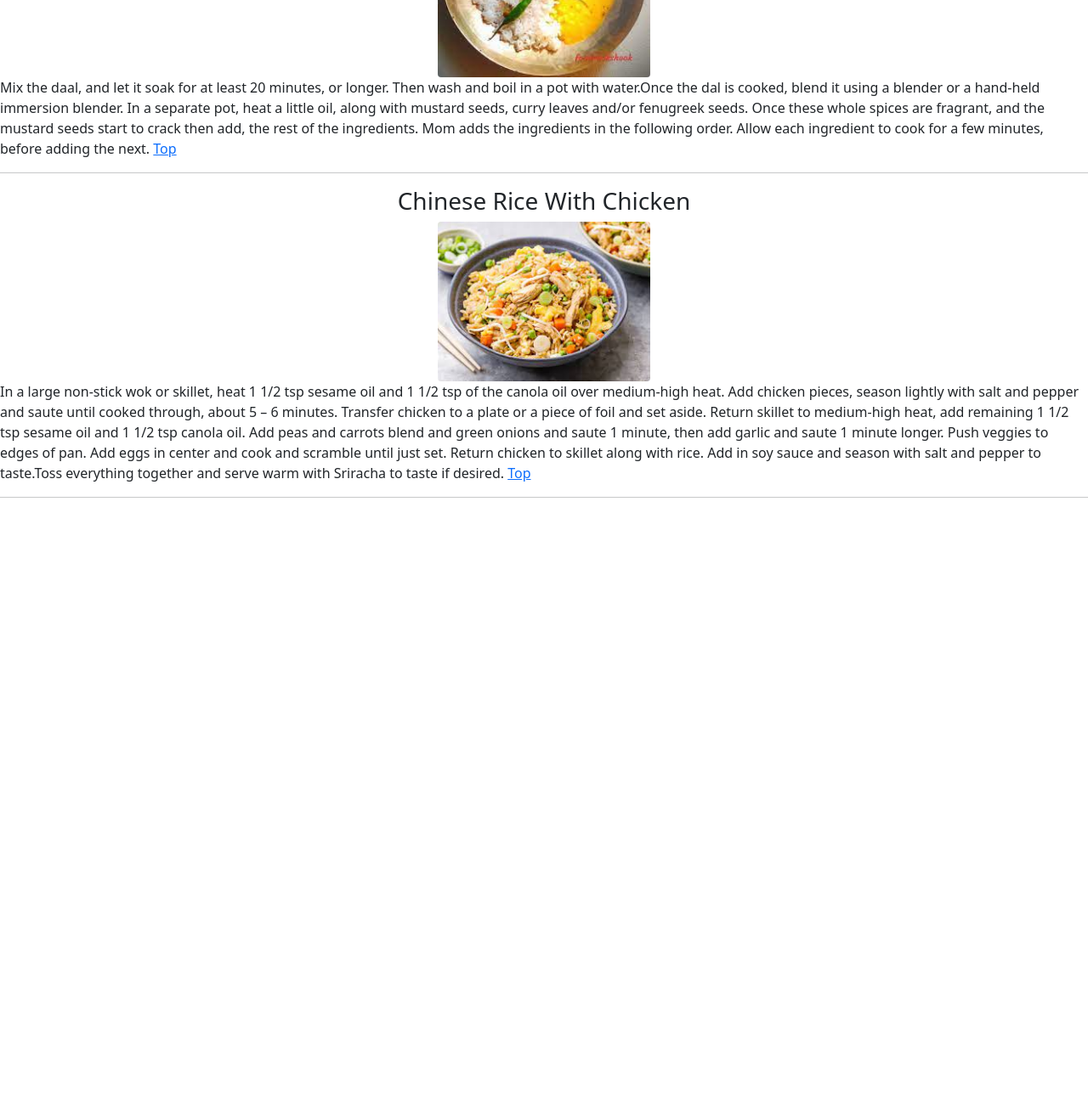
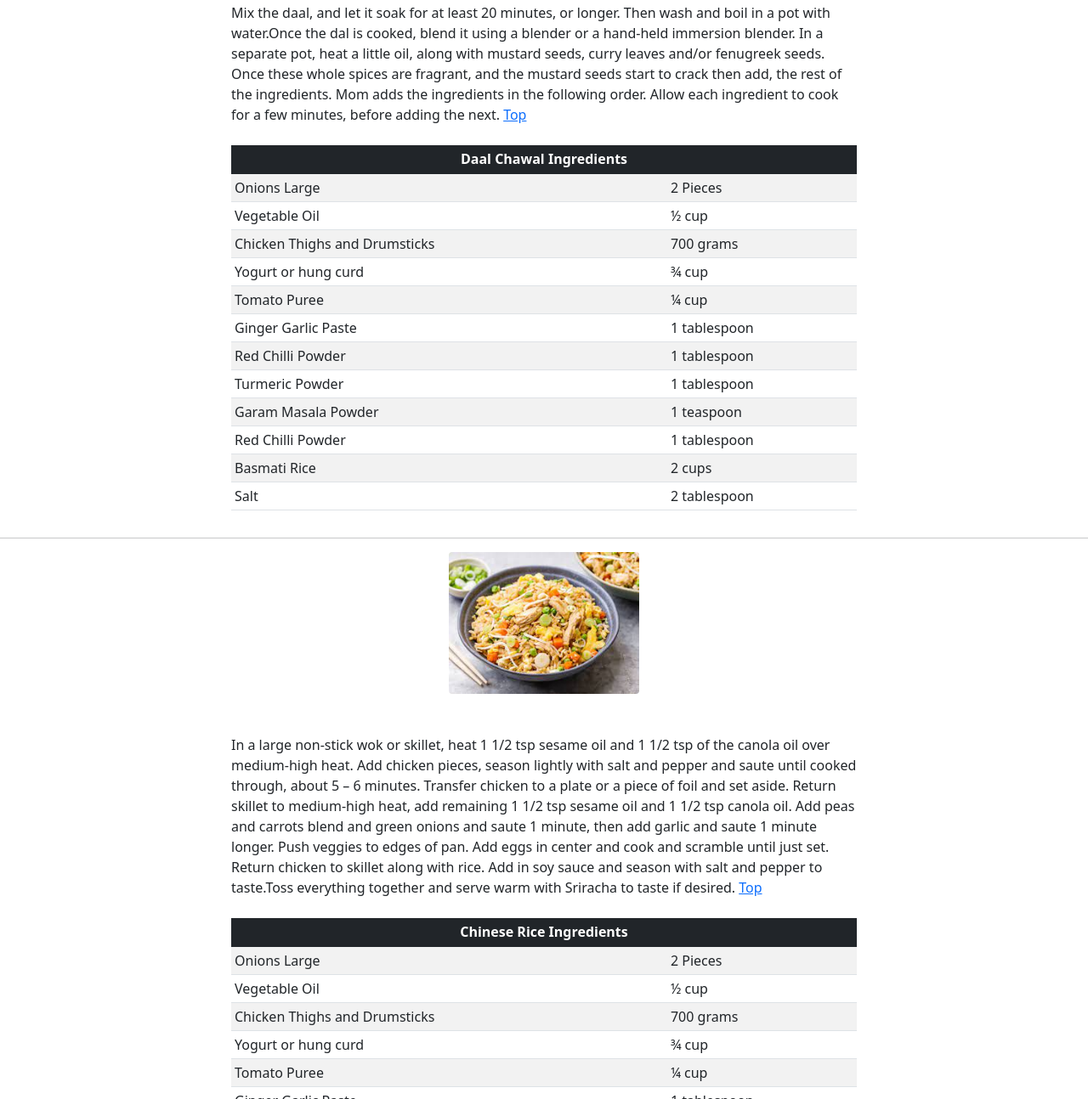
Before and after one commit to OmerHainburg/Cookbook, a website: page index.html in a window 1280 px wide. Shown: the part 2817-4111 px from the top of the page at 85% size. Before the commit the page ends 3419 px from the top, so only its background shows below. Drawn offline with nearby package versions, Linux system fonts and the light colour scheme.

Commit message:
Sections with Table

```diff
--- a/index.html
+++ b/index.html
@@ -201,9 +201,8 @@
       </section>
       <hr>
   <section id='alubhujjia'>
-        <h3>Alu Bhujjia</h3>
       <div class="container">
-          <img src="image/Bihari-Aloo-Bhujia-Sabzi.jpg" class="rounded mx-auto d-block image"" alt="AluBhujjia" style="width: 250px; height: 250px;">
+          <img src="image/Bihari-Aloo-Bhujia-Sabzi.jpg" class="rounded mx-auto d-block image" alt="AluBhujjia" style="width: 20%">
           <div class="middle">
             <div class="text">Alu Bhujjia</div>
           </div>
@@ -284,19 +283,98 @@
   </section>
   <hr>
   <section id='daalchawal'>
-        <h3>Daal Chawal</h3>
-        <img src="image/DaalChawal.jfif" class="rounded mx-auto d-block" alt="AluBhujjia">
+        <div class="container">
+          <img src="image/DaalChawal.jfif" class="rounded mx-auto d-block image" style="width: 20%" alt="DaalChawal">
+          <div class="middle">
+            <div class="text">Daal Chawal</div>
+          </div>
+        </div>
+        <br>
+        <br>
+        <div class="container">
+          <div class="row justify-content-md-center">
+            <div class="col col-lg-8">
             <p> Mix the daal, and let it soak for at least 20 minutes, or longer. Then wash and boil in a pot
             with water.Once the dal is cooked, blend it using a blender or a hand-held immersion blender.
             In a separate pot, heat a little oil, along with mustard seeds, curry leaves and/or fenugreek seeds.
             Once these whole spices are fragrant, and the mustard seeds start to crack then add, the rest of the
             ingredients. Mom adds the ingredients in the following order. Allow each ingredient to cook for a few minutes,
             before adding the next. <a href="#main">Top</a></p>
+            <br>
+            <br>
+            <table class="table table-sm table-striped table-hover">
+              <thead class=" table-dark" style="text-align: center;">
+                <tr>
+                  <th scope="col" colspan="2">Daal Chawal Ingredients</th>
+                </tr>
+              </thead>
+              <tbody>
+                <tr>
+                  <td>Onions Large</td>
+                  <td>2 Pieces</td>
+                <tr>
+                  <td>Vegetable Oil</td>
+                  <td>½ cup</td>
+                </tr>
+                <tr>
+                  <td>Chicken Thighs and Drumsticks</td>
+                  <td>700 grams</td>
+                </tr>
+                <tr>
+                  <td>Yogurt or hung curd</td>
+                  <td>¾ cup</td>
+                </tr>
+                <tr>
+                  <td>Tomato Puree</td>
+                  <td>¼ cup</td>
+                </tr>
+                <tr>
+                  <td>Ginger Garlic Paste</td>
+                  <td>1 tablespoon</td>
+                </tr>
+                <tr>
+                  <td>Red Chilli Powder</td>
+                  <td>1 tablespoon</td>
+                </tr>
+                <tr>
+                  <td>Turmeric Powder</td>
+                  <td>1 tablespoon</td>
+                </tr>
+                <tr>
+                  <td>Garam Masala Powder</td>
+                  <td>1 teaspoon</td>
+                </tr>
+                <tr>
+                  <td>Red Chilli Powder</td>
+                  <td>1 tablespoon</td>
+                </tr>
+                <tr>
+                  <td>Basmati Rice</td>
+                  <td>2 cups</td>
+                </tr>
+                <tr>
+                  <td>Salt</td>
+                  <td>2 tablespoon</td>
+                </tr>
+              </tbody>
+            </table>
+       </div>
+      </div>
+    </div>
   </section>
   <hr>
   <section id='chinesericechicken'>
-        <h3>Chinese Rice With Chicken</h3>
-        <img src="image/ChineseRiceChicken.jfif" class="rounded mx-auto d-block" alt="AluBhujjia">
+        <div class="container">
+          <img src="image/ChineseRiceChicken.jfif" class="rounded mx-auto d-block image" style="width: 20%" alt="ChineseRice">
+          <div class="middle">
+            <div class="text">Chinese Rice</div>
+          </div>
+        </div>
+        <br>
+        <br>
+        <div class="container">
+          <div class="row justify-content-md-center">
+            <div class="col col-lg-8">
             <p> In a large non-stick wok or skillet, heat 1 1/2 tsp sesame oil and 1 1/2 tsp of the canola oil over medium-high heat.
             Add chicken pieces, season lightly with salt and pepper and saute until cooked through, about 5 – 6 minutes.
             Transfer chicken to a plate or a piece of foil and set aside. Return skillet to medium-high heat, add remaining
@@ -304,6 +382,67 @@
             then add garlic and saute 1 minute longer. Push veggies to edges of pan. Add eggs in center and cook and scramble
             until just set. Return chicken to skillet along with rice. Add in soy sauce and season with salt and pepper to
             taste.Toss everything together and serve warm with Sriracha to taste if desired. <a href="#main">Top</a></p>
+            <br>
+            <br>
+            <table class="table table-sm table-striped table-hover">
+              <thead class=" table-dark" style="text-align: center;">
+                <tr>
+                  <th scope="col" colspan="2">Chinese Rice Ingredients</th>
+                </tr>
+              </thead>
+              <tbody>
+                <tr>
+                  <td>Onions Large</td>
+                  <td>2 Pieces</td>
+                <tr>
+                  <td>Vegetable Oil</td>
+                  <td>½ cup</td>
+                </tr>
+                <tr>
+                  <td>Chicken Thighs and Drumsticks</td>
+                  <td>700 grams</td>
+                </tr>
+                <tr>
+                  <td>Yogurt or hung curd</td>
+                  <td>¾ cup</td>
+                </tr>
+                <tr>
+                  <td>Tomato Puree</td>
+                  <td>¼ cup</td>
+                </tr>
+                <tr>
+                  <td>Ginger Garlic Paste</td>
+                  <td>1 tablespoon</td>
+                </tr>
+                <tr>
+                  <td>Red Chilli Powder</td>
+                  <td>1 tablespoon</td>
+                </tr>
+                <tr>
+                  <td>Turmeric Powder</td>
+                  <td>1 tablespoon</td>
+                </tr>
+                <tr>
+                  <td>Garam Masala Powder</td>
+                  <td>1 teaspoon</td>
+                </tr>
+                <tr>
+                  <td>Red Chilli Powder</td>
+                  <td>1 tablespoon</td>
+                </tr>
+                <tr>
+                  <td>Basmati Rice</td>
+                  <td>2 cups</td>
+                </tr>
+                <tr>
+                  <td>Salt</td>
+                  <td>2 tablespoon</td>
+                </tr>
+              </tbody>
+            </table>
+       </div>
+      </div>
+    </div>
  </section>
  <hr>
 </body>
```
Lines whose indentation alone changed are shown as unchanged.
